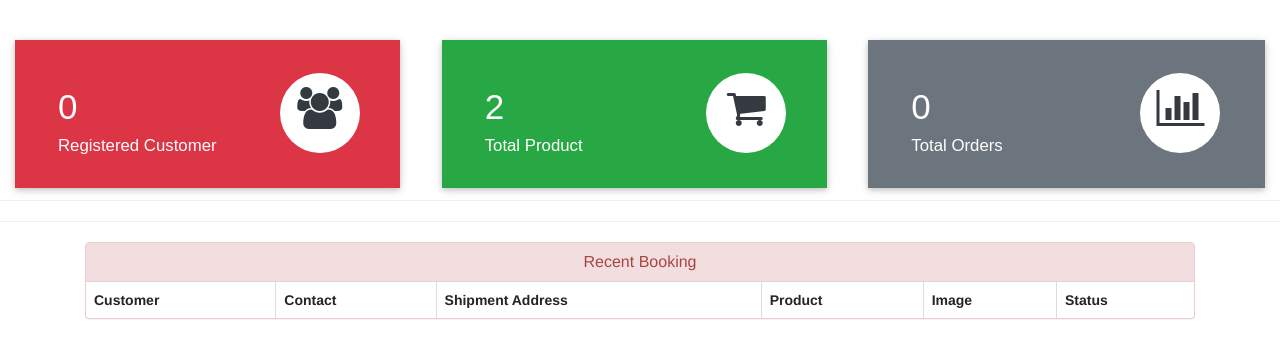
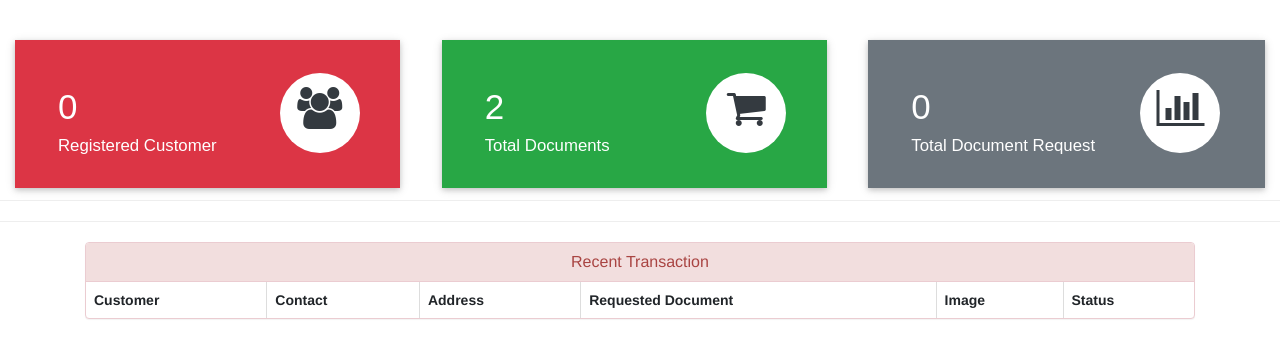
Before and after one commit to Reymarkk/myPUPQCDocs, a Django app: page /admin-dashboard in a window 1280 px wide. Shown: the part 62-420 px from the top of the page. Run offline with Django 3.2, Linux system fonts and the light colour scheme; a user stored in the database is signed in; data comes from the database, SQL or seed files in the repository; both versions use the stored data as it was after the commit; data that the repository does not hold is empty; some libraries are stand-ins or nearby versions.

Commit message:
Minor UI changes

```diff
--- a/templates/ecom/admin_dashboard.html
+++ b/templates/ecom/admin_dashboard.html
@@ -10,15 +10,15 @@
 
     <div class="panel panel-danger" >
       <div class="panel-heading" style="text-align:center;">
-        <h6 class="panel-title">Recent Booking</h6>
+        <h6 class="panel-title">Recent Transaction</h6>
       </div>
       <table class="table table-hover table-bordered" id="dev-table">
         <thead>
           <tr>
             <th>Customer</th>
             <th>Contact</th>
-            <th>Shipment Address</th>
-            <th>Product</th>
+            <th>Address</th>
+            <th>Requested Document</th>
             <th>Image</th>
             <th>Status</th>
 
--- a/templates/ecom/admin_dashboard_cards.html
+++ b/templates/ecom/admin_dashboard_cards.html
@@ -154,7 +154,7 @@
       <div class="market-update-block clr-block-2">
         <div class="col-md-8 market-update-left">
           <h3>{{productcount}}</h3>
-          <h4>Total Product</h4>
+          <h4>Total                                                                                                                                                                                                                                                                                                                                                                                                                                                                                                                                                                                                                                                                                                                                                                                                                                                                                                                                                                                                                                                                                                                                                                                                                                                                                                                                                                                                                                          Documents</h4>
 
         </div>
         <div class="col-md-4 market-update-right">
@@ -167,7 +167,7 @@
       <div class="market-update-block clr-block-3">
         <div class="col-md-8 market-update-left">
           <h3>{{ordercount}}</h3>
-          <h4>Total Orders</h4>
+          <h4>Total Document Request</h4>
 
         </div>
         <div class="col-md-4 market-update-right">
--- a/templates/ecom/admin_products.html
+++ b/templates/ecom/admin_products.html
@@ -48,13 +48,13 @@ facebook : fb.com/sumit.luv
 <div class="container">
   <div class="panel panel-danger">
     <div class="panel-heading">
-      <h6 class="panel-title">Total Products</h6>
+      <h6 class="panel-title">Total Documents Available</h6>
     </div>
     <table class="table table-hover table-bordered" id="dev-table">
       <thead>
         <tr>
           <th>Name</th>
-          <th>Image</th>
+          <th>Document Preview Image</th>
           <th>Price</th>
           <th>Description</th>
           <th>Actions</th>
--- a/templates/ecom/homebase.html
+++ b/templates/ecom/homebase.html
@@ -269,7 +269,7 @@ body {
         </div>
         <div class="row row2">
             <div class="col-sm-3">
-                <h2 style="margin:0px;"><a style="text-decoration:none; color:white;" href="/"><span class="largenav">Simple Ecommerce </span></a></h2>
+                <h2 style="margin:0px;"><a style="text-decoration:none; color:white;" href="/"><span class="largenav">myPUPQCDocs </span></a></h2>
             </div>
 
 
```
Also changed, not shown: templates/ecom/admin_view_booking.html (+4 -4 lines), db.sqlite3, static/product_image/received_242401968751326.jpeg (added).
